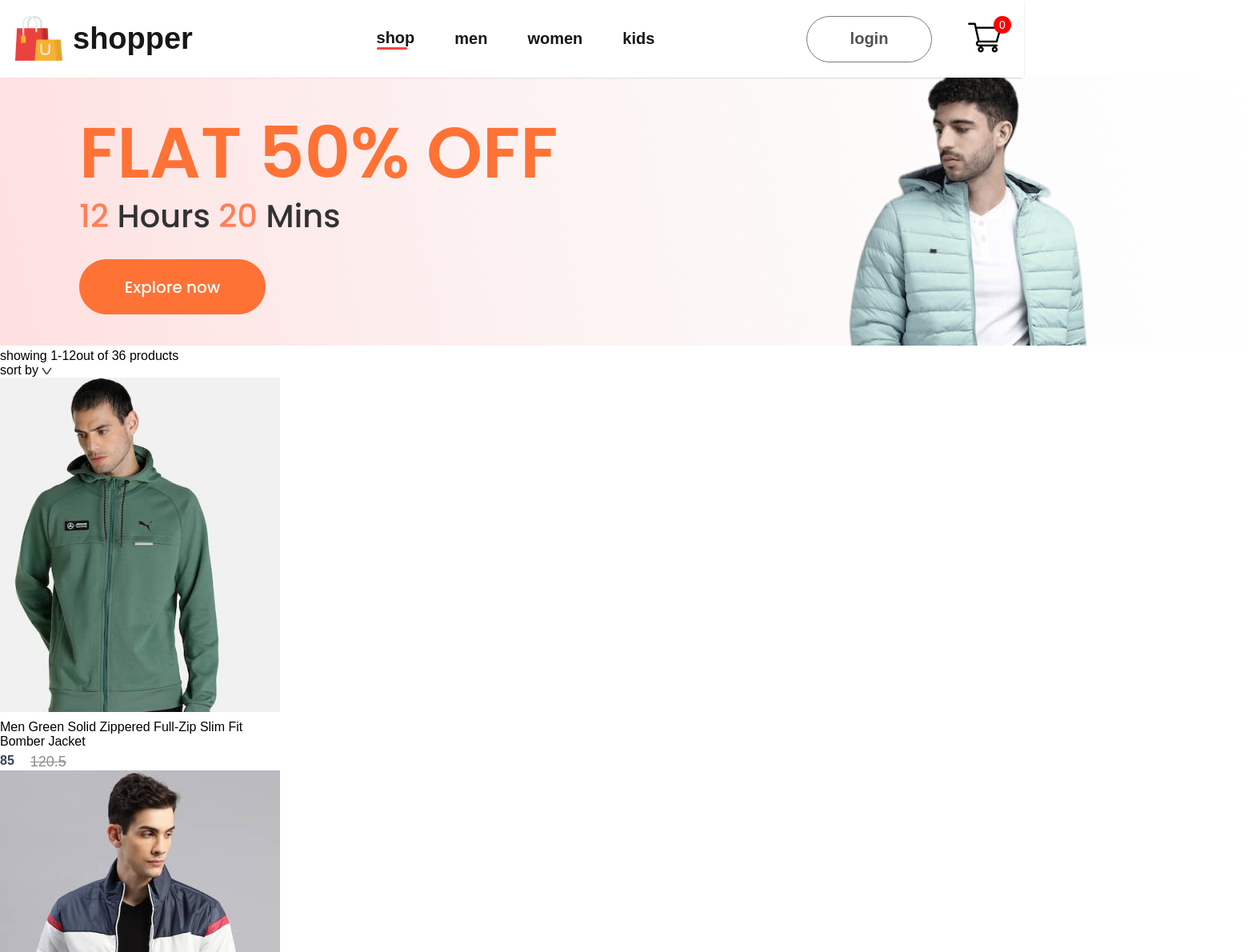
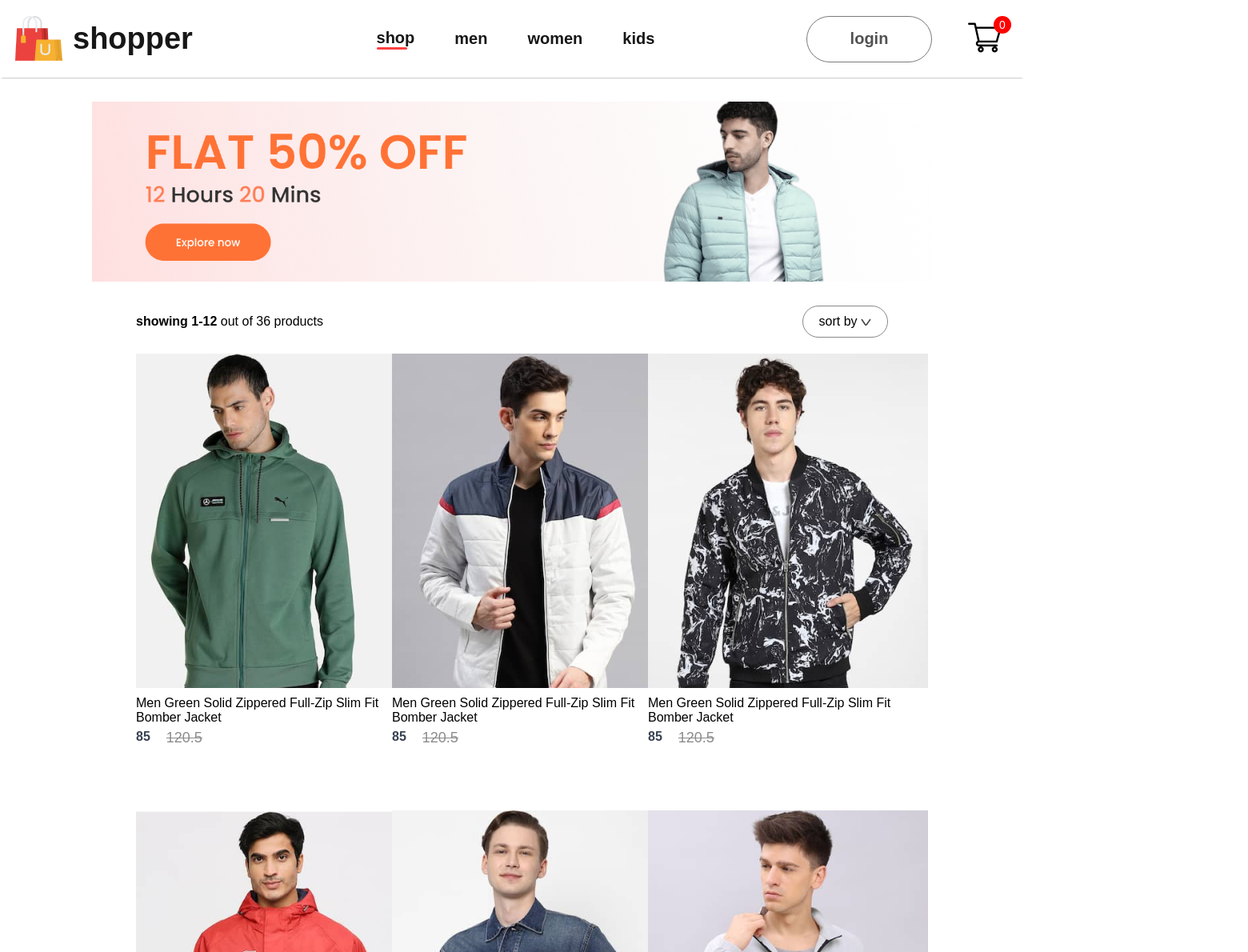
Before and after one commit to george827/E-commerce, a React (Create React App) app in the folder front-end/: page /men in a window 1280 px wide. Shown: the top 1190 px of the page at 80% size, 1560 px wide, since content can reach past the window. Built offline with nearby package versions, Linux system fonts and the light colour scheme.

Commit message:
Add style to shop category

```diff
--- a/front-end/src/pages/CSS/ShopCategory.css
+++ b/front-end/src/pages/CSS/ShopCategory.css
@@ -0,0 +1,50 @@
+.shopCategory-banner {
+    display: block;
+    margin: 30px auto;
+    width: 82%;
+    /* height: 300px; */
+}
+
+.shopcategory-indexsort {
+    display: flex;
+    justify-content: space-between;
+    align-items: center;
+    /* width: 82%; */
+    margin: 0px 170px;
+}
+
+.shopcategory-sort {
+    padding: 10px 20px;
+    border-radius: 40px;
+    border: 1px solid #888;
+    background-color: #fff;
+}
+
+.shopcategory-indexsort p span {
+    font-weight: 600;
+    /* color: #888; */
+}
+
+.shopcategory-products {
+    margin: 20px 170px;
+    display: grid;
+    /* grid-template-columns: repeat(auto-fill, minmax(250px, 1fr)); */
+    grid-template-columns: repeat(auto-fill, minmax(300px, 1fr));
+    gap: 20px;
+    row-gap: 80px;
+}
+
+.shopCategory-loadmore {
+    display: flex;
+    justify-content: center;
+    align-items: center;
+    margin: 150px auto;
+    width: 233px;
+    height: 50px;
+    border-radius: 40px;
+    background-color: #61dafb;
+    color: #fff;
+    font-size: 18px;
+    font-weight: 600;
+    cursor: pointer;
+}
--- a/front-end/src/pages/Loginsignup.jsx
+++ b/front-end/src/pages/Loginsignup.jsx
@@ -2,6 +2,15 @@ import React from 'react'
 
 export const LoginSignup = () => {
   return (
-    <div>loginsignup</div>
+    <div className='loginsignup'>
+      <div className="loginsignup-container">
+        <h1>sign UP</h1>
+        <div className="loginsignup-fields">
+          <input type="text" placeholder='Your name' />
+          <input type="email" placeholder='Email address' />
+          <input type="password" placeholder='password' />
+        </div>
+      </div>
+    </div>
   )
 }
--- a/front-end/src/pages/ShopCategory.jsx
+++ b/front-end/src/pages/ShopCategory.jsx
@@ -9,10 +9,10 @@ export const ShopCategory = (props) => {
   return (
     <div className="shop-category">
       {console.log("all_products:", all_products)}
-      <img src={props.banner} alt="banner" />
+      <img src={props.banner} className="shopCategory-banner" alt="banner" />
       <div className="shopcategory-indexsort">
         <p>
-          <span>showing 1-12</span>
+          <span>showing 1-12 </span>
           out of 36 products
         </p>
         <div className="shopcategory-sort">
@@ -20,15 +20,24 @@ export const ShopCategory = (props) => {
         </div>
       </div>
       <div className="shopcategory-products">
-        {all_products?.map(((item, i) => {
-          if (props.category ===item.category){
-            return <Item key={i} id={item.id} name={item.name} image={item.image} new_price={item.new_price} old_price={item.old_price} />
+        {all_products?.map((item, i) => {
+          if (props.category === item.category) {
+            return (
+              <Item
+                key={i}
+                id={item.id}
+                name={item.name}
+                image={item.image}
+                new_price={item.new_price}
+                old_price={item.old_price}
+              />
+            );
           }
           return null;
-
-        }))
-}
-
+        })}
+      </div>
+      <div className="shopCategory-loadmore">
+        Explore More
       </div>
     </div>
   );
```
